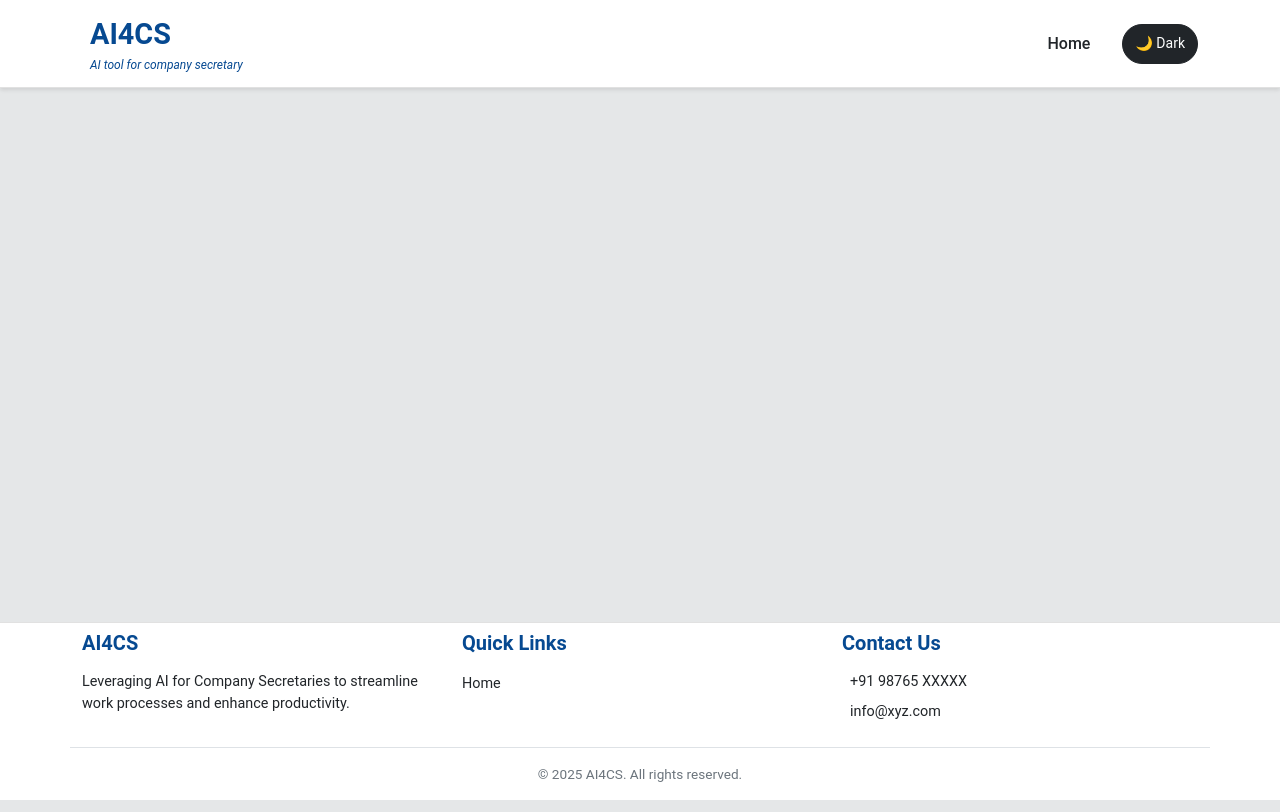
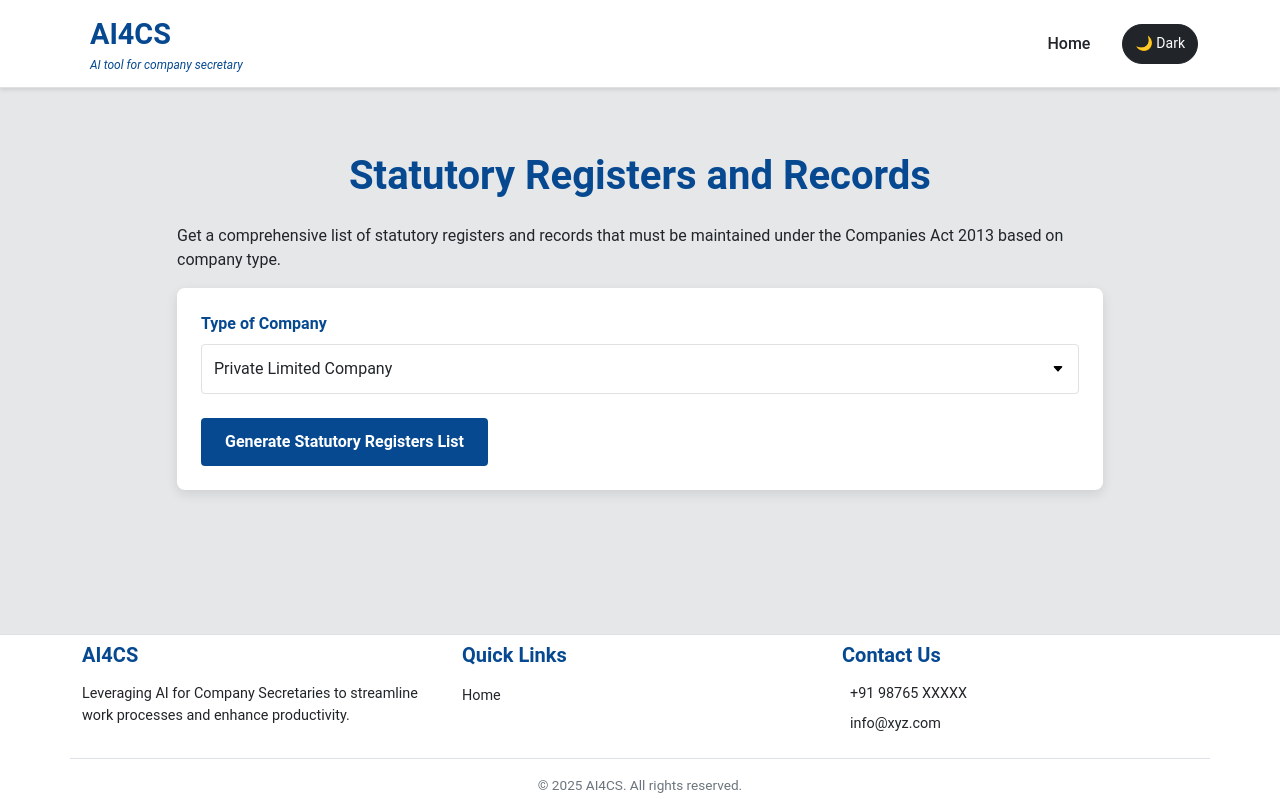
Before and after one commit to parthgopa/ai4cs2, a React (Create React App) app: page /statutory-registers in a window 1280 px wide. Built offline with nearby package versions, Linux system fonts and the light colour scheme.

Commit message:
new added

```diff
--- a/src/App.js
+++ b/src/App.js
@@ -13,6 +13,7 @@ import ResolutionsDraftingPage from './components/ResolutionsDraftingPage';
 import ComplianceCalendar from './components/ComplianceCalendar';
 import CorporateGovernance from './components/CorporateGovernance';
 import RegulatoryUpdation from './components/RegulatoryUpdation';
+import StatutoryRegisters from './components/StatutoryRegisters';
 
 function App() {
 
@@ -34,6 +35,7 @@ function App() {
               <Route path="/procedure-practice" element={<div className="container mt-5"><h1>Procedure and Practice</h1><p>This page is under development.</p></div>} />
               <Route path="/corporate-governance" element={<CorporateGovernance />} />
               <Route path="/regulatory-updation" element={<RegulatoryUpdation />} />
+              <Route path="/statutory-registers" element={<StatutoryRegisters />} />
               <Route path="/risk-assessment" element={<div className="container mt-5"><h1>Risk Assessment</h1><p>This page is under development.</p></div>} />
               <Route path="/board-meeting-management" element={<div className="container mt-5"><h1>Board Meeting Management</h1><p>This page is under development.</p></div>} />
               <Route path="/application-petition-appeal" element={<div className="container mt-5"><h1>Application, Petition and Appeal</h1><p>This page is under development.</p></div>} />
--- a/src/components/AIDisclaimer.js
+++ b/src/components/AIDisclaimer.js
@@ -14,7 +14,7 @@ import '../styles/AIDisclaimer.css';
 const AIDisclaimer = ({
   variant = 'info',
   className = '',
-  message = 'This output is generated by AI, so double check it',
+  message = 'This output is generated by AI, kindly verify it by legal professional.',
   showIcon = true
 }) => {
   return (
--- a/src/components/HomePage.js
+++ b/src/components/HomePage.js
@@ -3,7 +3,7 @@ import { Container, Row, Col, Card, ListGroup, Button } from 'react-bootstrap';
 import { useNavigate } from 'react-router-dom';
 import '../styles/HomePage.css';
 // Import icons
-import { FaCalendarAlt, FaBalanceScale, FaGavel, FaChartLine, FaClipboardList, FaBuilding } from 'react-icons/fa';
+import { FaCalendarAlt, FaBalanceScale, FaGavel, FaChartLine, FaClipboardList, FaBuilding, FaBook } from 'react-icons/fa';
 import { MdUpdate, MdAssessment, MdDescription, MdMeetingRoom, MdOutlineAppRegistration, MdPeople } from 'react-icons/md';
 // Import Chatbot component
 import Chatbot from './Chatbot';
@@ -48,8 +48,13 @@ const HomePage = () => {
     },
     {
       id: 'regulatory-updation',
-      title: 'Regulatory Updation',
+      title: ' Regulatory Compass: Latest Updates & Trends',
       icon: <MdUpdate />
+    },
+    {
+      id: 'statutory-registers',
+      title: 'Statutory registers and records',
+      icon: <FaBook />
     },
     {
       id: 'legal-research',
@@ -107,6 +112,8 @@ const HomePage = () => {
       navigate('/corporate-governance');
     } else if (id === 'regulatory-updation') {
       navigate('/regulatory-updation');
+    } else if (id === 'statutory-registers') {
+      navigate('/statutory-registers');
     } else {
       openComingSoonModal(title);
     }
@@ -159,7 +166,7 @@ const HomePage = () => {
                         key={item.id}
                         action
                         onClick={() => handleFunctionalityClick(item.id, item.title)}
-                        className={`functionality-item ${(item.id !== 'compliance-calendar' && item.id !== 'corporate-governance' && item.id !== 'regulatory-updation') ? 'disabled-feature' : ''}`}
+                        className={`functionality-item ${(item.id !== 'compliance-calendar' && item.id !== 'corporate-governance' && item.id !== 'regulatory-updation' && item.id !== 'statutory-registers') ? 'disabled-feature' : ''}`}
                       >
                         <div className="functionality-content">
                           <h2 className="functionality-title">
--- /dev/null
+++ b/src/components/StatutoryRegisters.js
@@ -0,0 +1,172 @@
+import React, { useState } from 'react';
+import { Card, Form, Container, Row, Col, Button } from 'react-bootstrap';
+import ReactMarkdown from 'react-markdown';
+import APIService from '../Common/API';
+import { FaCopy, FaFilePdf, FaSpinner, FaFileWord } from 'react-icons/fa';
+import PDFGenerator from './PDFGenerator';
+import WordGenerator from './WordGenerator';
+import AIDisclaimer from './AIDisclaimer';
+
+const StatutoryRegisters = () => {
+  const [formData, setFormData] = useState({
+    companyType: 'Private Limited Company',
+  });
+
+  const [loading, setLoading] = useState(false);
+  const [response, setResponse] = useState('');
+
+  const companyTypes = [
+    { value: 'Private Limited Company', label: 'Private Limited Company' },
+    { value: 'Listed Public Limited Company', label: 'Listed Public Limited Company' },
+    { value: 'Investment Company', label: 'Investment Company' },
+    { value: 'Government Company', label: 'Government Company' },
+    { value: 'Foreign Company', label: 'Foreign Company' },
+  ];
+
+  const handleInputChange = (e) => {
+    const { name, value } = e.target;
+    setFormData({
+      ...formData,
+      [name]: value
+    });
+  };
+
+  const handleSubmit = async (e) => {
+    e.preventDefault();
+    setLoading(true);
+    setResponse('');
+
+    const prompt = `List out statutory registers and records maintain bye following ${formData.companyType} under different provisions of Companies 2013
+With detail of applicable sections and provision for non compliance.
+Do not generate any introductory notes, prefaces, end note or any kind of disclaimers in the output, as not required legally.`;
+
+try {
+    await APIService({
+      question: prompt,
+      onResponse: (data) => {
+        setLoading(false);
+        if (data && data.candidates && data.candidates[0] && data.candidates[0].content && data.candidates[0].content.parts) {
+          setResponse(data.candidates[0].content.parts[0].text);
+          // console.log(data.candidates[0].content.parts[0].text);
+        } else {
+          setResponse("Sorry, we couldn't generate a compliance calendar. Please try again.");
+        }
+      }
+    });
+    } catch (error) {
+      console.error('Error fetching data:', error);
+      setResponse('Error: Unable to fetch data. Please try again later.');
+    } finally {
+      setLoading(false);
+    }
+  };
+
+  return (
+    <Container className="my-5">
+      <Row className="justify-content-center">
+        <Col md={10}>
+          <h1 className="page-title">Statutory Registers and Records</h1>
+          <p className="page-description">
+            Get a comprehensive list of statutory registers and records that must be maintained under the Companies Act 2013 based on company type.
+          </p>
+        </Col>
+      </Row>
+
+      <Row className="justify-content-center">
+        <Col md={10}>
+          <Card className="input-card">
+            <Form onSubmit={handleSubmit}>
+              <Form.Group className="form-group">
+                <Form.Label className="form-label">Type of Company</Form.Label>
+                <Form.Select
+                  name="companyType"
+                  value={formData.companyType}
+                  onChange={handleInputChange}
+                  required
+                  className="form-control"
+                >
+                  {companyTypes.map((option) => (
+                    <option key={option.value} value={option.value}>
+                      {option.label}
+                    </option>
+                  ))}
+                </Form.Select>
+              </Form.Group>
+
+              <Button type="submit" className="btn btn-primary" disabled={loading}>
+                {loading ? 'Generating List...' : 'Generate Statutory Registers List'}
+              </Button>
+            </Form>
+          </Card>
+        </Col>
+      </Row>
+
+      {loading && (
+        <Row className="justify-content-center">
+          <Col md={10}>
+            <div className="loading-container">
+              <FaSpinner style={{animation: 'spin 1s linear infinite', fontSize: '3rem', color: 'gray' }} />
+            </div>
+          </Col>
+        </Row>
+      )}
+
+      {response && (
+        <Row className="justify-content-center">
+          <Col md={10}>
+            <h2 className="card-title" style={{marginBottom:'12px'}}>Statutory Registers for {formData.companyType}</h2>
+            <Card className="output-card">
+              <div className="d-flex justify-content-end mt-3">
+                <Button
+                  variant="outline-primary"
+                  className="me-2"
+                  onClick={() => {
+                    navigator.clipboard.writeText(response);
+                    alert('Copied to clipboard!');
+                  }}
+                >
+                  <FaCopy className="me-1" />
+                  <span className="d-none d-sm-inline">Copy to Clipboard</span>
+                </Button>
+                <Button
+                  variant="outline-danger"
+                  onClick={() => {
+                    const { generatePDF } = PDFGenerator({
+                      content: response,
+                      fileName: `statutory-registers-${formData.companyType}.pdf`
+                    });
+                    generatePDF();
+                  }}
+                  className="me-2"
+                >
+                  <FaFilePdf className="me-1" />
+                  <span className="d-none d-sm-inline">Download PDF</span>
+                </Button>
+                <Button
+                  variant="outline-success"
+                  onClick={() => {
+                    const { generateWord } = WordGenerator({
+                      content: response,
+                      fileName: `statutory-registers-${formData.companyType}.docx`
+                    });
+                    generateWord();
+                  }}
+                >
+                  <FaFileWord className="me-1" />
+                  <span className="d-none d-sm-inline">Download Word</span>
+                </Button>
+              </div>
+              <div className="markdown-content">
+                <ReactMarkdown>{response}</ReactMarkdown>
+                <p className="text-center mt-4"><strong>This report is generated by AI</strong></p>
+              </div>
+              <AIDisclaimer variant="light" />
+            </Card>
+          </Col>
+        </Row>
+      )}
+    </Container>
+  );
+};
+
+export default StatutoryRegisters;
```
Also changed, not shown: src/components/RegulatoryUpdation.js (+13 -22 lines), 17 other files (tests, documents, lock files or other folders).
